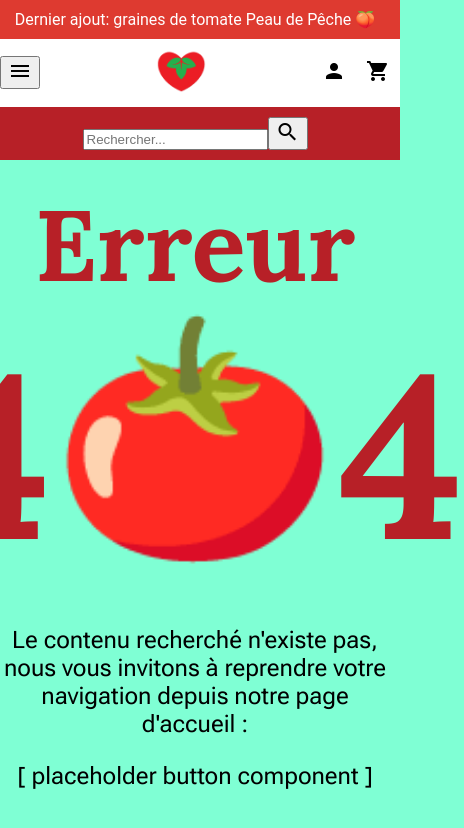
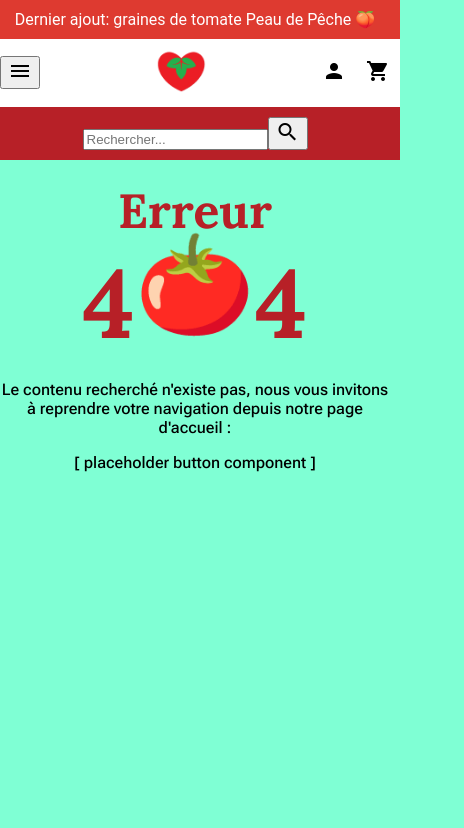
Before and after one commit to JulieNonnon/Coeur_De_Tomate_app, an Angular app: page /error404 in a window 390 px wide. Shown: the top 828 px of the page, 464 px wide, since content can reach past the window. Built offline with nearby package versions, Linux system fonts and the light colour scheme.

Commit message:
Feature: error404 page responsive implemented, clamp to be done and margin to be checked

```diff
--- a/src/app/pages/error404/error404.component.css
+++ b/src/app/pages/error404/error404.component.css
@@ -14,6 +14,7 @@
 .errorText {
     padding: 0, 50%;
     margin: 0, 50%;
+    /* border: solid blue 1px; */
 }
 
 h1 {
@@ -37,7 +38,7 @@ h2 {
 p {
     font-size: 24px;
     font-family: "Roboto Flex", sans-serif;
-
+    font-weight: 500;
 }
 
 /* Animation tomato emote 🍅 */
@@ -57,3 +58,23 @@ p {
   .floatingTomato {
     animation: flotter 2s ease-in-out infinite;
   }
+
+  /* MOBILE */
+
+
+@media (max-width:430px) {
+
+    h1 {
+        font-size: 48px;
+    }
+
+    h2 {
+        font-size: 96px;
+    }
+
+    p {
+        font-size: 16px;
+    }
+
+
+}
```
